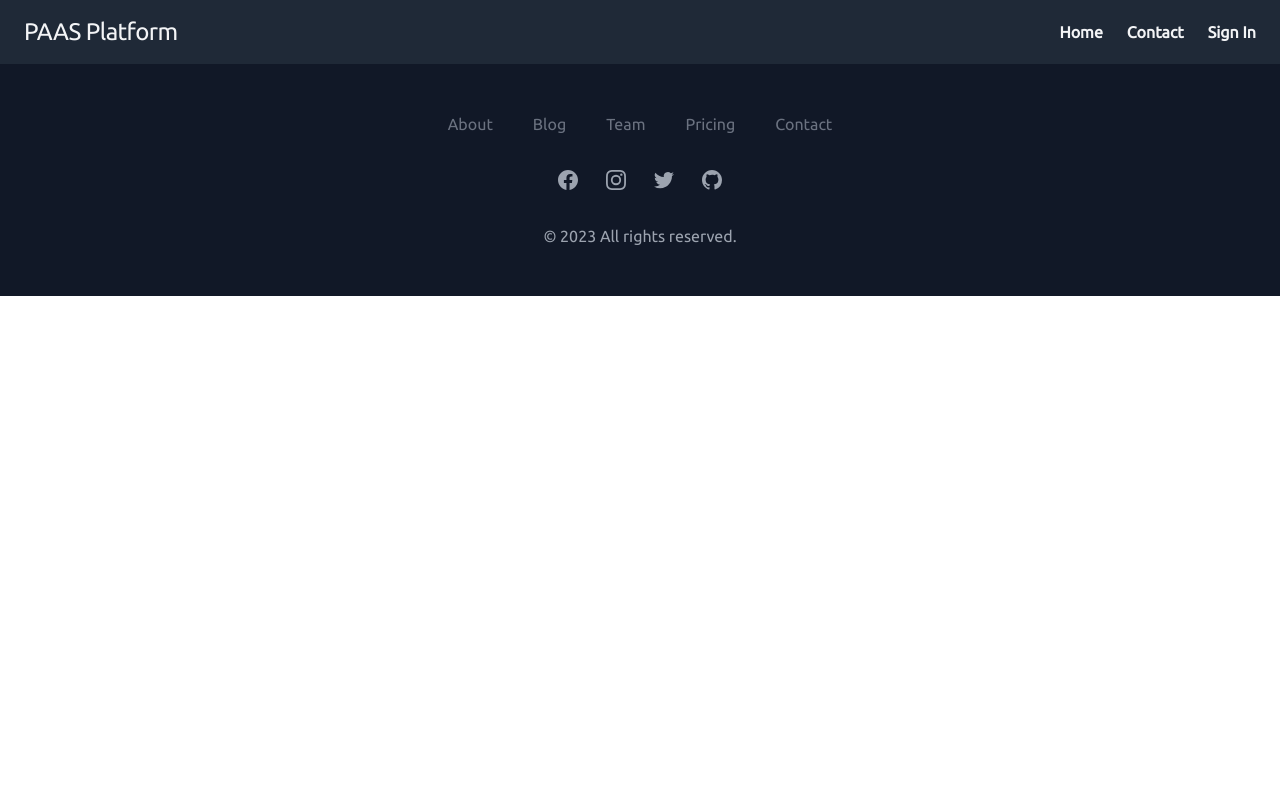
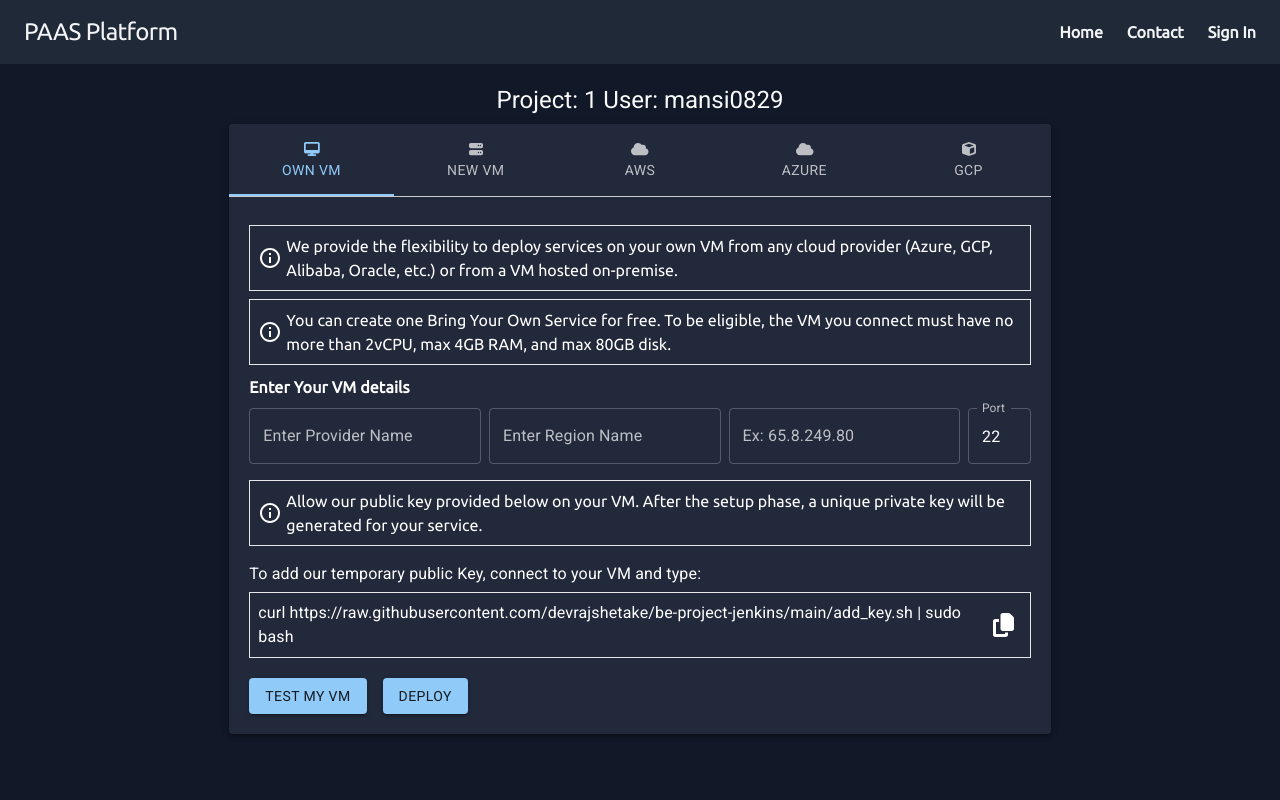
Before and after one commit to mansi0829/be_project_client, a React (Create React App) app: page /service/1 in a window 1280 px wide. Shown: the top 800 px of the page. Built offline with nearby package versions, Linux system fonts and the light colour scheme; no server answers.

Commit message:
provider form added

```diff
--- a/src/App.js
+++ b/src/App.js
@@ -10,6 +10,7 @@ import { ToastContainer, toast } from "react-toastify";
 import Deploay from "./Pages/Deploay";
 import Dashboard from "./Pages/Dashboard";
 import Contact from "./Pages/Contact";
+import Creation from "./Pages/Creation";
 
 function App() {
   return (
@@ -18,9 +19,10 @@ function App() {
         <Navbar />
         <Routes>
           <Route path="/search" element={<Search />} />
-          <Route path="/deploy" element={<Deploay />} />
+          <Route path="/service/:id/deploy/:id" element={<Deploay />} />
           <Route path="/contact" element={<Contact />} />
           <Route path="/dashboard" element={<Dashboard />} />
+          <Route path="/service/:id" element={<Creation />}/>
           <Route path="/login" element={<Login />} />
           <Route path="/register" element={<Register />} />
           <Route path="/" element={<Home />} />
--- a/src/Component/Navbar.js
+++ b/src/Component/Navbar.js
@@ -43,12 +43,12 @@ const NavBar = (props) => {
                 </Link>
               </li>
               <li className=" md:border-none px-2 hover:text-gray-400">
-                <Link
+                {/* <Link
                   to="/deploy"
                   className="block md:inline-block px-1  py-3 no-underline text-grey-darkest hover:text-grey-darker font-bold"
                 >
                   Deploy
-                </Link>
+                </Link> */}
               </li>
 
               <li className=" md:border-none px-2  hover:text-gray-400">
--- /dev/null
+++ b/src/Pages/Creation.js
@@ -0,0 +1,180 @@
+import React, { useEffect, useState } from "react";
+import { Link, useParams } from "react-router-dom";
+import Tabs from "@mui/material/Tabs";
+import Tab from "@mui/material/Tab";
+import {
+  faDesktop,
+  faServer,
+  faCloud,
+  faCube,
+  faCopy,
+} from "@fortawesome/free-solid-svg-icons"; // Import icons
+import { FontAwesomeIcon } from "@fortawesome/react-fontawesome";
+import {
+  Grid,
+  Typography,
+  Paper,
+  TextField,
+  Button,
+  IconButton,
+  Snackbar,
+} from "@mui/material";
+import InfoOutlinedIcon from "@mui/icons-material/InfoOutlined";
+
+const Creation = () => {
+  const { id } = useParams();
+  const [repoData, setRepoData] = useState("");
+  const [tabValue, setTabValue] = useState(0); // State to manage selected tab
+  const [isCopied, setIsCopied] = useState(false); // State to manage copy notification
+
+  useEffect(() => {
+    const fetchProjects = async () => {
+      try {
+        const response = await fetch(
+          `http://127.0.0.1:8000/github-repo/mansi0829/${id}`
+        );
+        const data = await response.json();
+        setRepoData(data.repos);
+      } catch (error) {
+        console.error("Error fetching projects:", error);
+      }
+    };
+
+    fetchProjects();
+  }, []);
+
+  const handleChangeTab = (event, newValue) => {
+    setTabValue(newValue);
+  };
+
+  const handleCopyToClipboard = () => {
+    // Execute logic to copy the command to clipboard
+    navigator.clipboard.writeText(
+      "curl https://raw.githubusercontent.com/elestio/byovm/main/prod.sh | sudo bash"
+    );
+    setIsCopied(true); // Show copy notification
+  };
+
+  const handleCloseSnackbar = () => {
+    setIsCopied(false); // Hide copy notification
+  };
+
+  return (
+    <div style={{ padding: "20px" }}>
+      <Typography variant="h5" align="center" gutterBottom>
+        Project: {id} User: mansi0829
+      </Typography>
+
+      <Grid container spacing={2} justifyContent="center">
+        <Grid item xs={12} sm={10} md={8}>
+          <Paper elevation={3}>
+            <Tabs
+              value={tabValue}
+              onChange={handleChangeTab}
+              variant="fullWidth"
+              aria-label="icon label tabs example"
+            >
+              <Tab icon={<FontAwesomeIcon icon={faDesktop} />} label="Own VM" />
+              <Tab icon={<FontAwesomeIcon icon={faServer} />} label="New VM" />
+              <Tab icon={<FontAwesomeIcon icon={faCloud} />} label="AWS" />
+              <Tab icon={<FontAwesomeIcon icon={faCloud} />} label="Azure" />
+              <Tab icon={<FontAwesomeIcon icon={faCube} />} label="GCP" />
+            </Tabs>
+            <div style={{ padding: "20px", borderTop: "1px solid #ccc" }}>
+              {/* Content based on selected tab */}
+              {tabValue === 0 && (
+                <div>
+                  <div className="items-center border flex gap-x-1 p-2 my-2 mb-2">
+                    <InfoOutlinedIcon /> We provide the flexibility to deploy
+                    services on your own VM from any cloud provider (Azure, GCP,
+                    Alibaba, Oracle, etc.) or from a VM hosted on-premise.
+                  </div>
+                  <div className="items-center border flex gap-x-1 p-2 my-2">
+                    <InfoOutlinedIcon /> You can create one Bring Your Own
+                    Service for free. To be eligible, the VM you connect must
+                    have no more than 2vCPU, max 4GB RAM, and max 80GB disk.
+                  </div>
+                  <Typography variant="subtitle1" gutterBottom>
+                    <strong>Enter Your VM details</strong>
+                  </Typography>
+                  <div className="flex gap-x-2">
+                    <TextField
+                      label="Enter Provider Name"
+                      variant="outlined"
+                      fullWidth
+                    />
+                    <TextField
+                      label="Enter Region Name"
+                      variant="outlined"
+                      fullWidth
+                    />
+                    <TextField
+                      label="Ex: 65.8.249.80"
+                      variant="outlined"
+                      fullWidth
+                    />
+                    <TextField label="Port" value={22} variant="outlined" />
+                  </div>
+                  <div className="items-center border flex gap-x-1 p-2 my-4">
+                    <InfoOutlinedIcon /> Allow our public key provided below on
+                    your VM. After the setup phase, a unique private key will be
+                    generated for your service.
+                  </div>
+                  <Typography gutterBottom>
+                    To add our temporary public Key, connect to your VM and
+                    type:
+                  </Typography>
+                  <div className="flex items-center border p-2">
+                    <Typography flex="1">
+                      curl
+                      https://raw.githubusercontent.com/devrajshetake/be-project-jenkins/main/add_key.sh
+                      | sudo bash
+                    </Typography>
+                    <IconButton onClick={handleCopyToClipboard}>
+                      <FontAwesomeIcon icon={faCopy} />
+                    </IconButton>
+                  </div>
+                  <Button
+                    variant="contained"
+                    color="primary"
+                    style={{ marginTop: "20px" }}
+                  >
+                    Test my VM
+                  </Button>
+                  <i className="px-2"></i>
+                  <Link to={`deploy/${id}`}>
+                    <Button
+                      variant="contained"
+                      color="primary"
+                      style={{ marginTop: "20px" }}
+                    >
+                      Deploy
+                    </Button>
+                  </Link>
+                </div>
+              )}
+              {tabValue === 1 && (
+                <div>
+                  <Typography variant="body1" align="center">
+                    Content for "Use new VM" tab
+                  </Typography>
+                  {/* Add your content here */}
+                </div>
+              )}
+            </div>
+          </Paper>
+        </Grid>
+      </Grid>
+
+      {/* Snackbar for copy notification */}
+      <Snackbar
+        open={isCopied}
+        autoHideDuration={3000}
+        onClose={handleCloseSnackbar}
+        message="Command copied to clipboard"
+      />
+    </div>
+  );
+};
+
+export default Creation;
--- a/src/Pages/Deploay.js
+++ b/src/Pages/Deploay.js
@@ -1,18 +1,20 @@
 import React, { useState, useEffect } from "react";
-import Avatar from "@mui/joy/Avatar";
-import AvatarGroup from "@mui/joy/AvatarGroup";
-import Box from "@mui/joy/Box";
-import Button from "@mui/joy/Button";
-import Card from "@mui/joy/Card";
-import CardContent from "@mui/joy/CardContent";
-import CardActions from "@mui/joy/CardActions";
-import IconButton from "@mui/joy/IconButton";
-import Typography from "@mui/joy/Typography";
+import Avatar from "@mui/material/Avatar";
+import AvatarGroup from "@mui/material/AvatarGroup";
+import Box from "@mui/material/Box";
+import Button from "@mui/material/Button";
+import Card from "@mui/material/Card";
+import CardContent from "@mui/material/CardContent";
+import CardActions from "@mui/material/CardActions";
+import IconButton from "@mui/material/IconButton";
+import Typography from "@mui/material/Typography";
 import Paper from "@mui/material/Paper";
 import LinearProgress from "@mui/material/LinearProgress";
-import FavoriteBorder from "@mui/icons-material/FavoriteBorder";
+import FavoriteBorderIcon from "@mui/icons-material/FavoriteBorder"; // Correct import
+import { useParams } from "react-router-dom";
 
 export default function DeploymentPage() {
+  const { id } = useParams();
   const [isLoadingLogs, setLoadingLogs] = useState(false);
   const [logData, setLogData] = useState([]);
 
@@ -38,6 +40,22 @@ export default function DeploymentPage() {
   const handleViewLogsClick = () => {
     simulateDeployment();
   };
+  const [repoData, setRepoData] = useState("");
+  useEffect(() => {
+    const fetchProjects = async () => {
+      try {
+        const response = await fetch(
+          `http://127.0.0.1:8000/github-repo/mansi0829/${id}`
+        );
+        const data = await response.json();
+        setRepoData(data.repos);
+      } catch (error) {
+        console.error("Error fetching projects:", error);
+      }
+    };
+
+    fetchProjects();
+  }, []);
 
   return (
     <div className="px-8 min-h-screen">
@@ -48,9 +66,7 @@ export default function DeploymentPage() {
             sx={{
               width: "100%",
               overflow: "auto",
-              resize: "horizontal",
-              boxShadow: "rgba(0, 0, 0, 0.1) 0px 4px 12px",
-              backgroundColor: "#f5f5f5",
+              backgroundColor: "rgb(31 41 55)",
             }}
           >
             <Box
@@ -65,34 +81,34 @@ export default function DeploymentPage() {
               <AvatarGroup size="sm" sx={{ "--Avatar-size": "28px" }}>
                 <Avatar src="/static/images/avatar/2.jpg" />
                 <Avatar src="/static/images/avatar/3.jpg" />
-                <Avatar src="/static/images/avatar/4.jpg" />
                 <Avatar>+4K</Avatar>
               </AvatarGroup>
               <div className="px-4">
-                <Typography level="title-lg" color="primary.main" align="right">
-                  Project A
-                </Typography>
+                {/* <Typography variant="h6" color="primary" align="right">
+                  {id}
+                </Typography> */}
               </div>
             </Box>
             <CardContent>
-              <Typography level="body-sm" align="center">
-                We are a community of developers prepping for coding interviews,
-                participate, chat with others, and get better at interviewing.
+              <Typography variant="h6" color="primary" align="center">
+                Project Name: {id}
+              </Typography>
+              <Typography variant="h6" color="primary" align="center">
+                User: mansi0829
               </Typography>
             </CardContent>
-            <CardActions buttonFlex="0 1 120px" sx={{ padding: 2 }}>
+            <CardActions sx={{ justifyContent: "center" }}>
               <IconButton variant="outlined" color="error" sx={{ mx: "auto" }}>
-                <FavoriteBorder />
+                <FavoriteBorderIcon />
               </IconButton>
               <Button
                 variant="outlined"
-                color="neutral"
-                sx={{ color: "neutral.main" }}
+                color="primary"
                 onClick={handleViewLogsClick}
               >
                 View Logs
               </Button>
-              <Button variant="solid" color="primary">
+              <Button variant="contained" color="primary">
                 ReBuild
               </Button>
             </CardActions>
@@ -111,9 +127,9 @@ export default function DeploymentPage() {
             <Typography variant="h6" gutterBottom>
               Deployment Information
             </Typography>
-            <Typography variant="body1" paragraph>
+            {/* <Typography variant="body1" paragraph>
               <strong>Project:</strong> projecta-mansi0829.vercel.app
-            </Typography>
+            </Typography> */}
             <Typography variant="body1" paragraph>
               <strong>Domains:</strong> projecta-mansi0829.vercel.app +2
             </Typography>
@@ -145,13 +161,13 @@ export default function DeploymentPage() {
 
       {!isLoadingLogs && !isLoadingDetails && (
         <Paper className="m-8 mx-20 p-6 border text-white shadow-indigo-500/40 rounded-lg overflow-hidden">
-          <Typography variant="h6" gutterBottom color="primary.contrastText">
+          <Typography variant="h6" gutterBottom color="">
             Deployment Details
           </Typography>
           <div className="w-full max-w-screen-sm">
             <button className="w-full border-b-2 border-gray-300 pb-6 text-left group mt-6 focus:outline-none">
               <div className="text-lg font-semibold">Building</div>
-              <div className="mt-3 hidden text-gray-700 group-focus:flex">
+              <div className="mt-3 hidden text-gray-300 group-focus:flex">
                 <p>
                   <LinearProgress variant="determinate" value={59} />
                   <Typography variant="body1" paragraph>
@@ -182,10 +198,10 @@ export default function DeploymentPage() {
                   </Typography>
                   <Typography>
                     src/Component/Footer.js Line 10:15: The href attribute
-                    requires a valid value to be accessible.s
-                    'Grid' is defined but never used no-unused-vars Line 13:3:
-                    'TableHead' is defined but never used no-unused-vars Line
-                    69:9: 'handleLinkClick' is assigned a value but never used
+                    requires a valid value to be accessible.s 'Grid' is defined
+                    but never used no-unused-vars Line 13:3: 'TableHead' is
+                    defined but never used no-unused-vars Line 69:9:
+                    'handleLinkClick' is assigned a value but never used
                     no-unused-vars src/Pages/Deploay.js Line 13:3: 'Divider' is
                     defined but never used no-unused-vars Search for the
                     keywords to learn more about each warning. To ignore, add //
--- a/src/index.js
+++ b/src/index.js
@@ -4,18 +4,18 @@ import "./index.css";
 import "./App.css";
 import App from "./App";
 import { BrowserRouter } from "react-router-dom";
-import 'react-toastify/dist/ReactToastify.css';
-// import '@fortawesome/fontawesome-free/css/all.min.css';
-
 import { Provider } from "react-redux";
 import store from "./store/store";
+import { createTheme, ThemeProvider } from "@mui/material/styles";
+import darkTheme from "./theme";
 
 ReactDOM.render(
   <BrowserRouter>
     <Provider store={store}>
-      <App />
+      <ThemeProvider theme={darkTheme}>
+        <App />
+      </ThemeProvider>
     </Provider>
   </BrowserRouter>,
-
   document.getElementById("root")
 );
--- /dev/null
+++ b/src/theme.js
@@ -0,0 +1,12 @@
+import { createTheme } from '@mui/material/styles';
+
+const darkTheme = createTheme({
+  palette: {
+    mode: 'dark',
+    background: {
+      paper: 'rgb(15, 23, 42)', // #0f172a
+    },
+  },
+});
+
+export default darkTheme;
```
Also changed, not shown: src/Pages/Dashboard.js (+44 -17 lines), src/api/Requests.js (+9 -0 lines).
